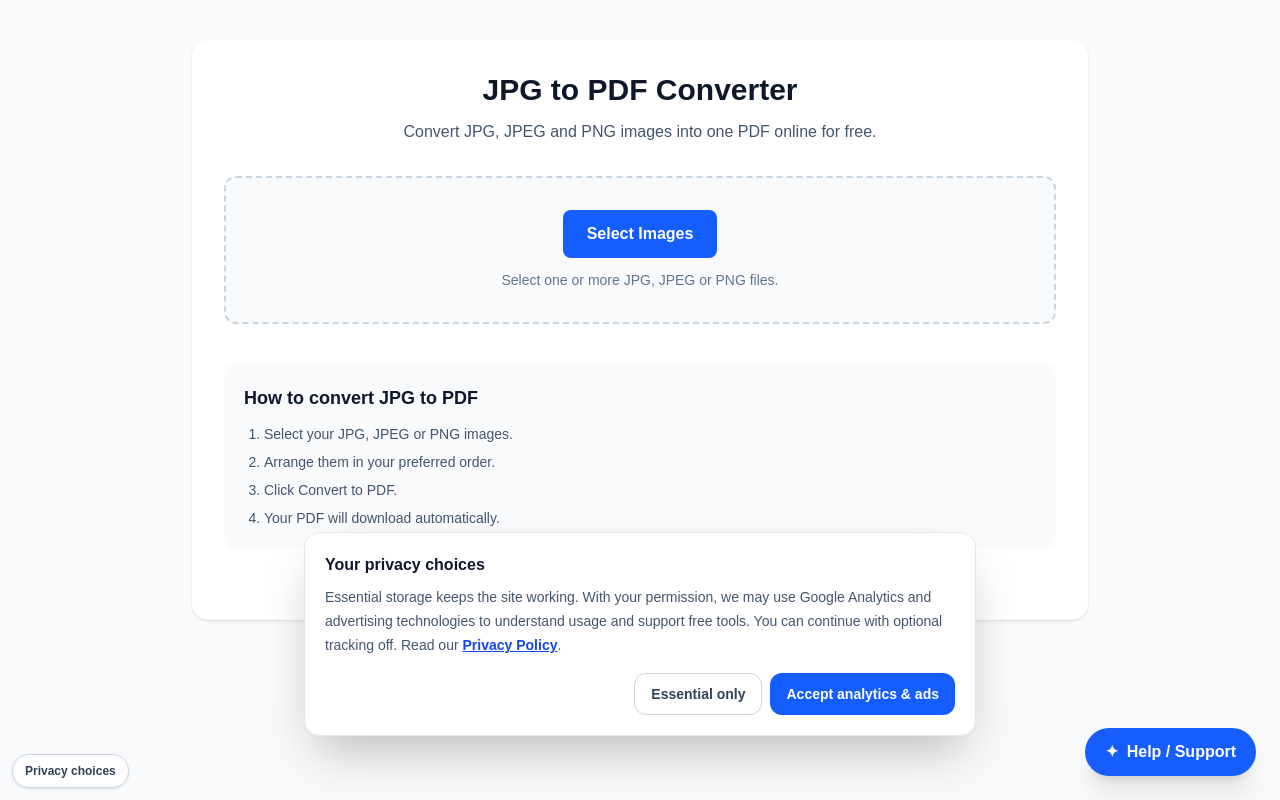
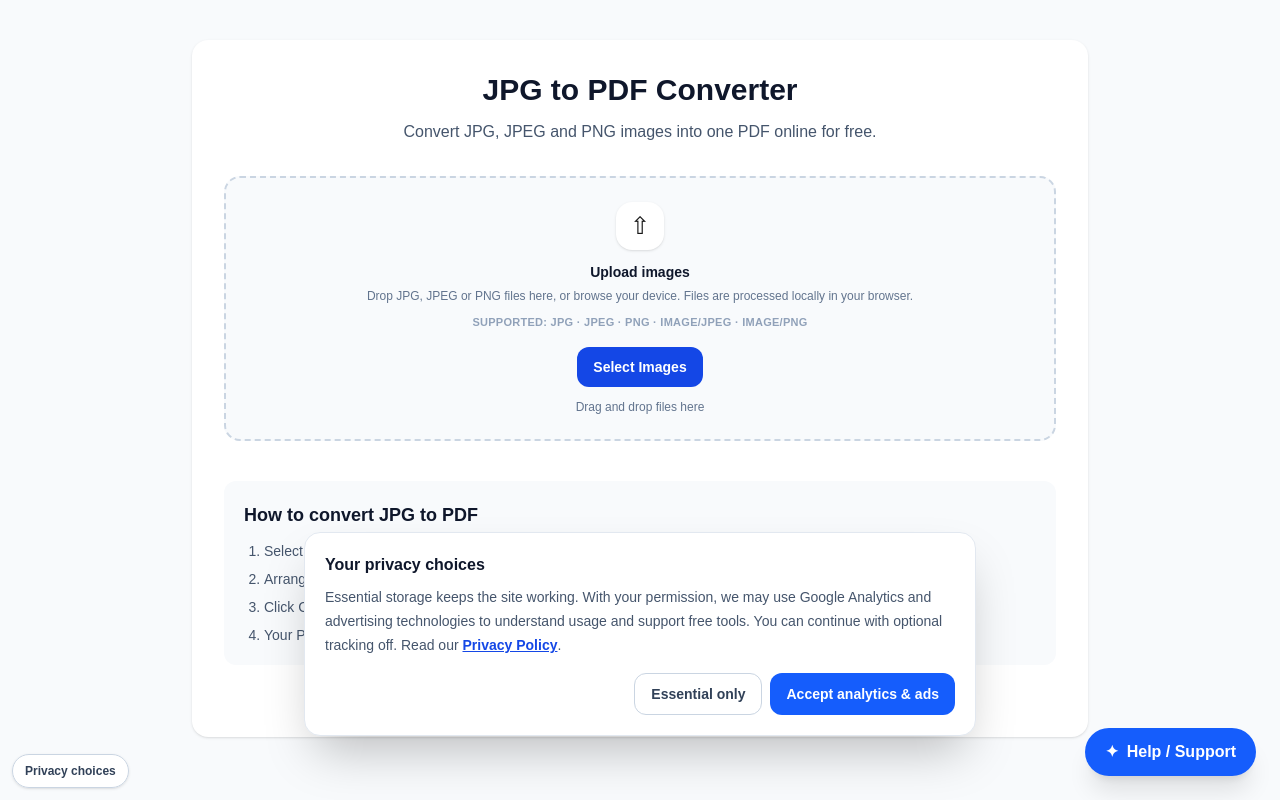
Before and after one commit to WellProSoftware/kaamkitpro, a Next.js app: page /tools/jpg-to-pdf in a window 1280 px wide. Shown: the top 800 px of the page. Built offline with nearby package versions, Linux system fonts and the light colour scheme.

Commit message:
feat: standardize Upload images file import panel

```diff
--- a/src/app/tools/jpg-to-pdf/page.tsx
+++ b/src/app/tools/jpg-to-pdf/page.tsx
@@ -1,5 +1,7 @@
 "use client";
 
+
+import FileImportDropzone from "@/components/FileImportDropzone";
 import { useState } from "react";
 import { PDFDocument } from "pdf-lib";
 
@@ -138,30 +140,7 @@ export default function JPGToPDFPage() {
             </p>
           </div>
 
-          <div className="rounded-xl border-2 border-dashed border-slate-300 bg-slate-50 p-8 text-center">
-            <input
-              id="image-files"
-              type="file"
-              accept=".jpg,.jpeg,.png,image/jpeg,image/png"
-              multiple
-              className="hidden"
-              onChange={(event) => {
-                addFiles(event.target.files);
-                event.target.value = "";
-              }}
-            />
-
-            <label
-              htmlFor="image-files"
-              className="inline-block cursor-pointer rounded-lg bg-blue-600 px-6 py-3 font-semibold text-white hover:bg-blue-700"
-            >
-              Select Images
-            </label>
-
-            <p className="mt-3 text-sm text-slate-500">
-              Select one or more JPG, JPEG or PNG files.
-            </p>
-          </div>
+          <FileImportDropzone inputId="image-files" inputLabel="Select Images" title="Upload images" description="Drop JPG, JPEG or PNG files here, or browse your device. Files are processed locally in your browser." accept=".jpg,.jpeg,.png,image/jpeg,image/png" buttonLabel="Select Images" multiple onFiles={addFiles} />
 
           {files.length > 0 && (
             <div className="mt-8">
```
